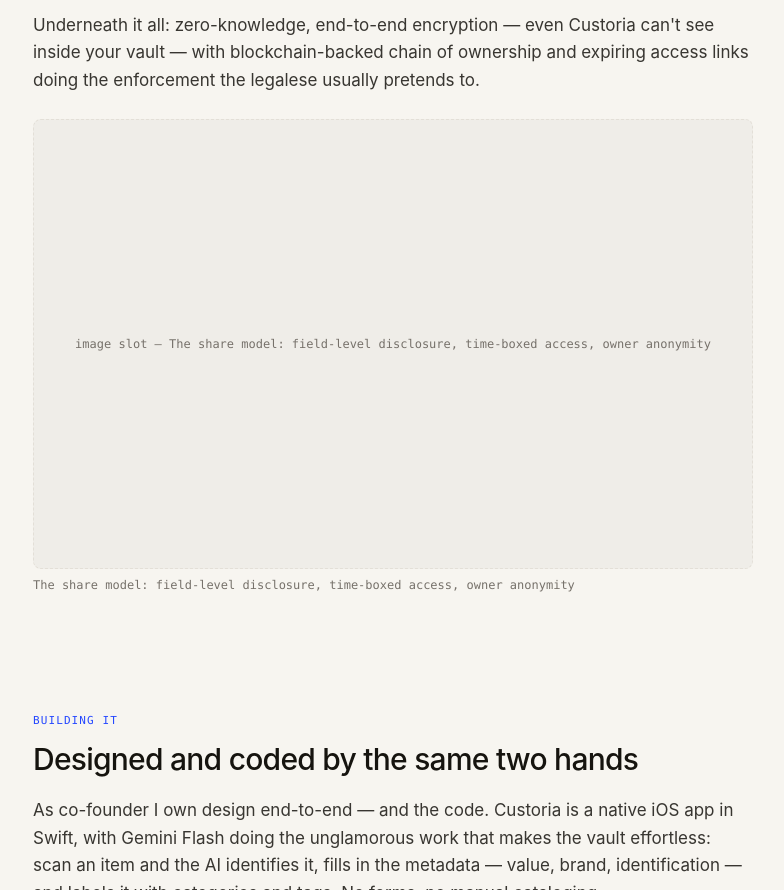
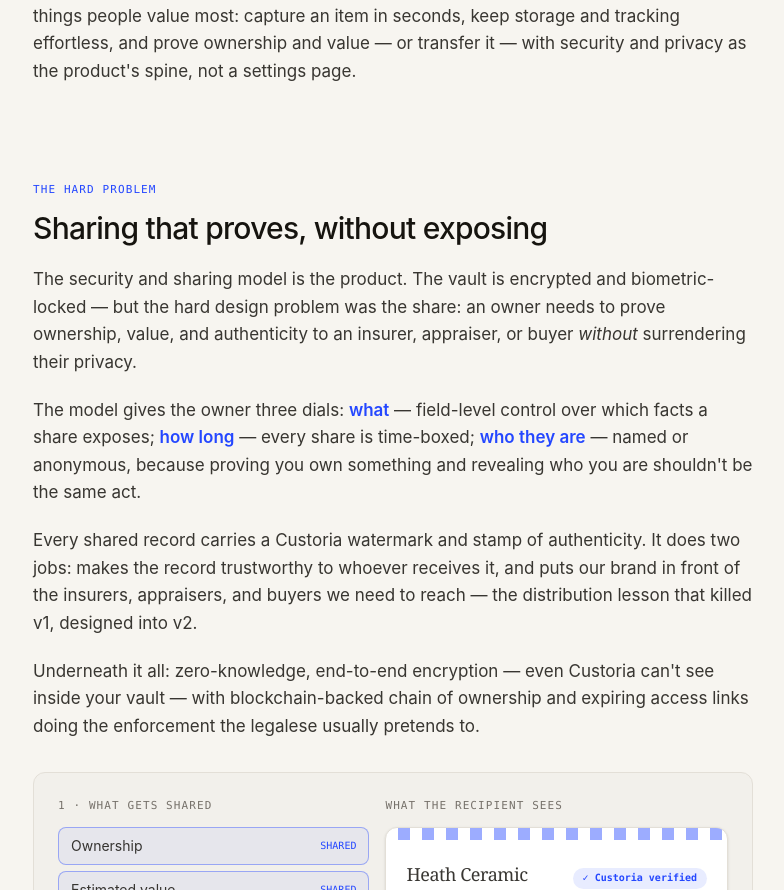
Before and after one commit to acaspx/portfolio-chops, a Next.js app: page /work/custoria in a window 1280 px wide. Shown: the part 1910-2800 px from the top of the page, without its empty margins (247-1031 px from the left). Built offline with nearby package versions, Linux system fonts and the light colour scheme.

Commit message:
Interactive share-model demo (live three-dials widget), Custoria hero, mobile nav fix, footer view-source link

```diff
--- a/app/work/custoria/page.tsx
+++ b/app/work/custoria/page.tsx
@@ -1,6 +1,7 @@
 import type { Metadata } from "next";
-import { CaseHeader, Section, CaseImage, Hi, ImageSlot, NextCase } from "@/components/CaseStudy";
+import { CaseHeader, CaseHero, Section, CaseImage, Hi, NextCase } from "@/components/CaseStudy";
 import CaseNav from "@/components/CaseNav";
+import ShareDemo from "@/components/ShareDemo";
 
 export const metadata: Metadata = {
   title: "Custoria — Founding a Digital Vault | Anton Castro",
@@ -20,6 +21,7 @@ export default function Custoria() {
   return (
     <article>
       <CaseNav sections={sections} />
+      <CaseHero src="/work/cu-hero.png" alt="Custoria Labs brand title" />
       <CaseHeader
         company="Custoria Labs — co-founded with Yiyi Qin"
         title="Founding Custoria: a digital vault for what people value most"
@@ -96,7 +98,7 @@ export default function Custoria() {
           and expiring access links doing the enforcement the legalese usually
           pretends to.
         </p>
-        <ImageSlot caption="The share model: field-level disclosure, time-boxed access, owner anonymity" />
+        <ShareDemo />
       </Section>
 
       <Section id="building" kicker="Building it" title="Designed and coded by the same two hands">
--- a/components/Footer.tsx
+++ b/components/Footer.tsx
@@ -3,7 +3,16 @@ export default function Footer() {
     <footer className="border-t border-line">
       <div className="mx-auto flex max-w-5xl flex-col gap-4 px-6 py-10 sm:flex-row sm:items-center sm:justify-between">
         <p className="font-mono text-xs text-muted">
-          © {new Date().getFullYear()} Anton Castro — designed & built by me, in code.
+          © {new Date().getFullYear()} Anton Castro — designed & built by me,{" "}
+          <a
+            href="https://github.com/acaspx/portfolio-chops"
+            target="_blank"
+            rel="noopener noreferrer"
+            className="link-line hover:text-ink"
+          >
+            in code
+          </a>
+          .
         </p>
         <ul className="flex gap-5 text-sm">
           <li>
--- a/components/Nav.tsx
+++ b/components/Nav.tsx
@@ -39,9 +39,9 @@ export default function Nav() {
         >
           anton castro<span className="text-accent">_</span>
         </Link>
-        <ul className="flex items-center gap-6 text-sm">
+        <ul className="flex items-center gap-5 sm:gap-6 text-sm">
           {links.slice(0, 3).map((l) => (
-            <li key={l.label}>
+            <li key={l.label} className="hidden sm:list-item">
               <Link href={l.href} className="link-line text-muted hover:text-ink transition-colors">
                 {l.label}
               </Link>
--- /dev/null
+++ b/components/ShareDemo.tsx
@@ -0,0 +1,162 @@
+"use client";
+
+import { useState } from "react";
+import { motion, AnimatePresence, useReducedMotion } from "motion/react";
+
+/**
+ * Interactive demo of Custoria's share model — the three dials, live.
+ * Built in code because the prototype is the argument.
+ */
+
+type Field = { key: string; label: string; value: string; on: boolean };
+
+const initialFields: Field[] = [
+  { key: "owner", label: "Ownership", value: "Verified · proof of purchase", on: true },
+  { key: "value", label: "Estimated value", value: "$2,500", on: true },
+  { key: "brand", label: "Brand / maker", value: "Heath Ceramics", on: true },
+  { key: "auth", label: "Authenticity", value: "Stamped · AI + documentation", on: true },
+  { key: "date", label: "Date of purchase", value: "March 2024", on: false },
+];
+
+const durations = ["24 hours", "7 days", "30 days"];
+
+export default function ShareDemo() {
+  const [fields, setFields] = useState(initialFields);
+  const [duration, setDuration] = useState(1);
+  const [anonymous, setAnonymous] = useState(false);
+  const reduce = useReducedMotion();
+
+  const toggle = (key: string) =>
+    setFields((f) => f.map((x) => (x.key === key ? { ...x, on: !x.on } : x)));
+
+  return (
+    <figure className="my-8">
+      <div className="grid gap-4 rounded-xl border border-line bg-ink/[0.02] p-5 sm:grid-cols-[1fr_1.1fr] sm:p-6">
+        {/* Controls — the owner's three dials */}
+        <div>
+          <p className="font-mono text-[11px] uppercase tracking-widest text-muted">
+            1 · What gets shared
+          </p>
+          <ul className="mt-3 space-y-1.5">
+            {fields.map((f) => (
+              <li key={f.key}>
+                <button
+                  onClick={() => toggle(f.key)}
+                  aria-pressed={f.on}
+                  className={`flex w-full items-center justify-between rounded-lg border px-3 py-2 text-left text-sm transition-colors ${
+                    f.on
+                      ? "border-accent/40 bg-accent/5"
+                      : "border-line bg-transparent text-muted"
+                  }`}
+                >
+                  {f.label}
+                  <span
+                    className={`font-mono text-[10px] uppercase ${
+                      f.on ? "text-accent" : "text-muted"
+                    }`}
+                  >
+                    {f.on ? "shared" : "hidden"}
+                  </span>
+                </button>
+              </li>
+            ))}
+          </ul>
+
+          <p className="mt-5 font-mono text-[11px] uppercase tracking-widest text-muted">
+            2 · For how long
+          </p>
+          <div className="mt-3 flex gap-2">
+            {durations.map((d, i) => (
+              <button
+                key={d}
+                onClick={() => setDuration(i)}
+                aria-pressed={duration === i}
+                className={`rounded-full border px-3 py-1.5 text-xs transition-colors ${
+                  duration === i
+                    ? "border-accent bg-accent text-paper"
+                    : "border-line text-muted hover:text-ink"
+                }`}
+              >
+                {d}
+              </button>
+            ))}
+          </div>
+
+          <p className="mt-5 font-mono text-[11px] uppercase tracking-widest text-muted">
+            3 · As whom
+          </p>
+          <button
+            onClick={() => setAnonymous((a) => !a)}
+            aria-pressed={anonymous}
+            className="mt-3 flex items-center gap-3 rounded-lg border border-line px-3 py-2 text-sm hover:border-accent/40 transition-colors"
+          >
+            <span
+              className={`relative h-5 w-9 rounded-full transition-colors ${
+                anonymous ? "bg-accent" : "bg-line"
+              }`}
+              aria-hidden
+            >
+              <span
+                className={`absolute top-0.5 h-4 w-4 rounded-full bg-white shadow transition-all ${
+                  anonymous ? "left-[18px]" : "left-0.5"
+                }`}
+              />
+            </span>
+            Share anonymously
+          </button>
+        </div>
+
+        {/* Live preview — what the recipient sees */}
+        <div>
+          <p className="font-mono text-[11px] uppercase tracking-widest text-muted">
+            What the recipient sees
+          </p>
+          <div className="mt-3 overflow-hidden rounded-xl border border-line bg-white shadow-sm">
+            <div className="checker h-3 text-accent" aria-hidden />
+            <div className="p-5">
+              <div className="flex items-baseline justify-between gap-3">
+                <p className="font-serif text-lg font-medium tracking-tight">
+                  Heath Ceramic Clock
+                </p>
+                <span className="rounded-full bg-accent/10 px-2.5 py-0.5 font-mono text-[10px] font-semibold text-accent whitespace-nowrap">
+                  ✓ Custoria verified
+                </span>
+              </div>
+              <dl className="mt-4 space-y-2">
+                <AnimatePresence initial={false}>
+                  {fields
+                    .filter((f) => f.on)
+                    .map((f) => (
+                      <motion.div
+                        key={f.key}
+                        initial={reduce ? false : { opacity: 0, height: 0 }}
+                        animate={{ opacity: 1, height: "auto" }}
+                        exit={reduce ? { opacity: 0 } : { opacity: 0, height: 0 }}
+                        transition={{ duration: 0.2 }}
+                        className="flex justify-between gap-4 overflow-hidden text-sm"
+                      >
+                        <dt className="text-muted">{f.label}</dt>
+                        <dd className="text-right font-medium">{f.value}</dd>
+                      </motion.div>
+                    ))}
+                </AnimatePresence>
+                {fields.every((f) => !f.on) && (
+                  <p className="text-sm italic text-muted">
+                    Nothing shared — the owner controls every field.
+                  </p>
+                )}
+              </dl>
+              <div className="mt-5 flex items-center justify-between border-t border-line pt-3 font-mono text-[11px] text-muted">
+                <span>{anonymous ? "Anonymous owner" : "Shared by Anton C."}</span>
+                <span>expires in {durations[duration]}</span>
+              </div>
+            </div>
+          </div>
+        </div>
+      </div>
+      <figcaption className="mt-2 font-mono text-xs text-muted">
+        The share model, live — built in React for this case study. Toggle the dials.
+      </figcaption>
+    </figure>
+  );
+}
```
Also changed, not shown: public/work/cu-hero.png (added).
